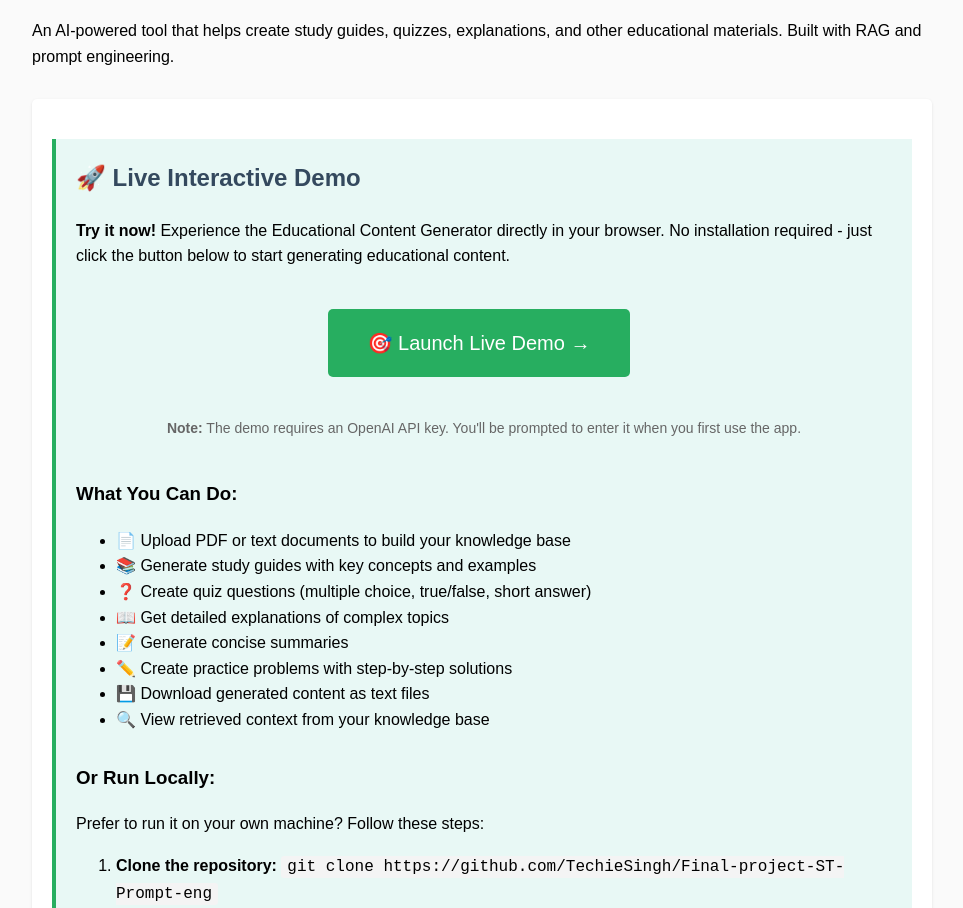
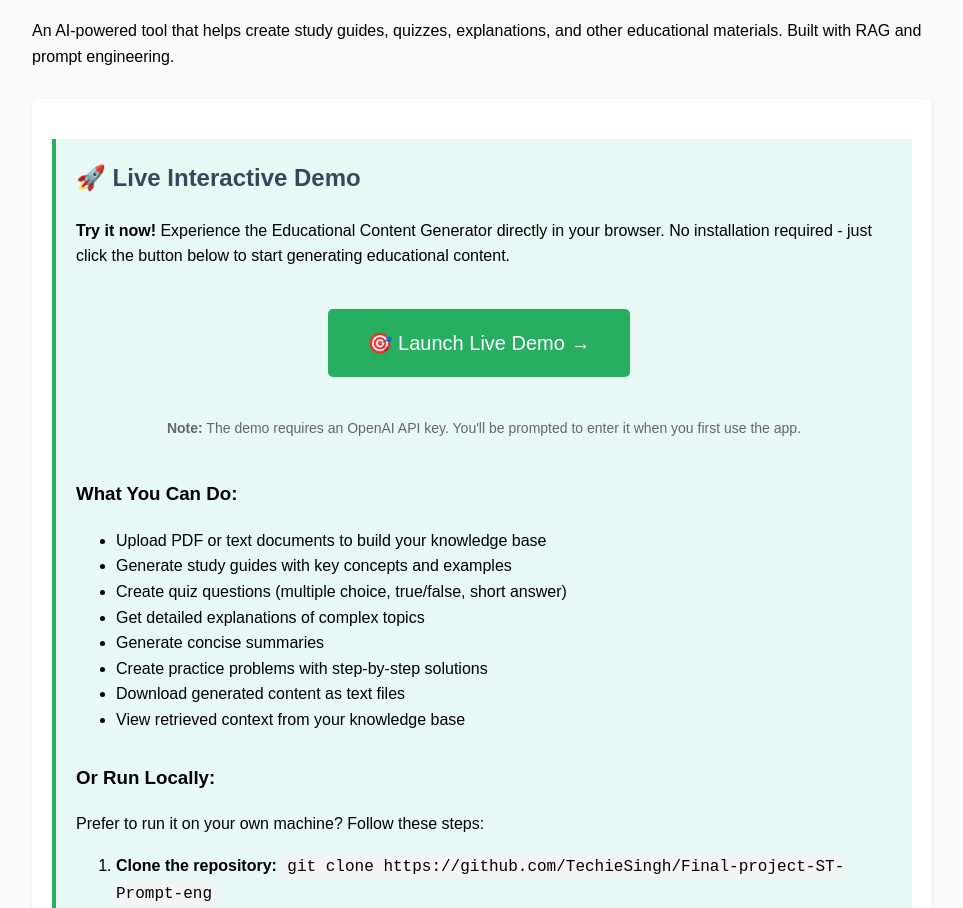
Before and after one commit to TechieSingh/Final-project-ST-Prompt-eng, a plain HTML site: page docs/index.html in a window 1280 px wide. Shown: the part 109-1017 px from the top of the page, without its empty margins (158-1121 px from the left). Drawn offline with Linux system fonts and the light colour scheme; a script that the page names is missing.

Commit message:
updated txt

```diff
--- a/docs/index.html
+++ b/docs/index.html
@@ -91,14 +91,14 @@
 
             <h3 style="margin-top: 40px;">What You Can Do:</h3>
             <ul>
-                <li>📄 Upload PDF or text documents to build your knowledge base</li>
-                <li>📚 Generate study guides with key concepts and examples</li>
-                <li>❓ Create quiz questions (multiple choice, true/false, short answer)</li>
-                <li>📖 Get detailed explanations of complex topics</li>
-                <li>📝 Generate concise summaries</li>
-                <li>✏️ Create practice problems with step-by-step solutions</li>
-                <li>💾 Download generated content as text files</li>
-                <li>🔍 View retrieved context from your knowledge base</li>
+                <li> Upload PDF or text documents to build your knowledge base</li>
+                <li> Generate study guides with key concepts and examples</li>
+                <li> Create quiz questions (multiple choice, true/false, short answer)</li>
+                <li> Get detailed explanations of complex topics</li>
+                <li> Generate concise summaries</li>
+                <li> Create practice problems with step-by-step solutions</li>
+                <li> Download generated content as text files</li>
+                <li> View retrieved context from your knowledge base</li>
             </ul>
 
             <h3 style="margin-top: 30px;">Or Run Locally:</h3>
```
